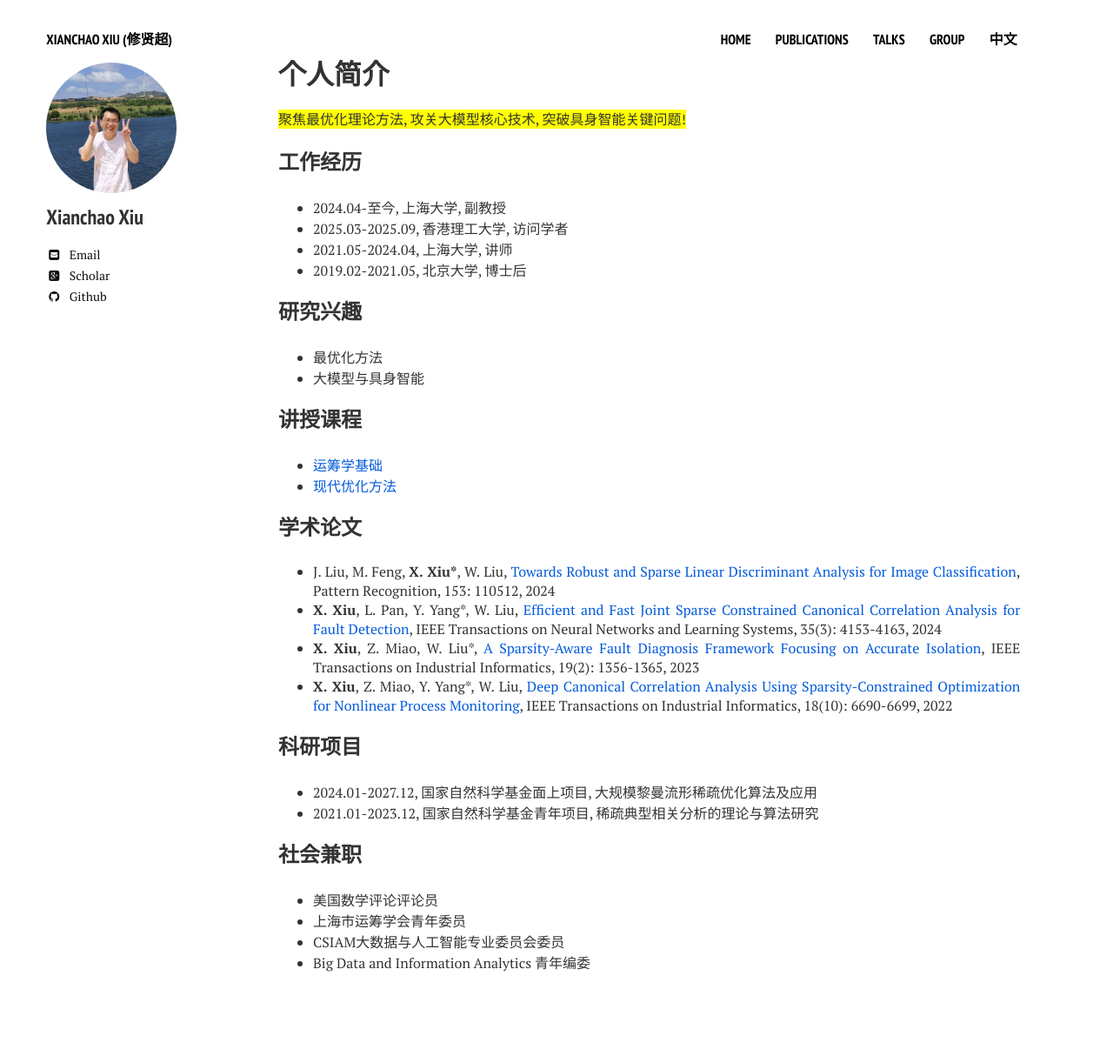
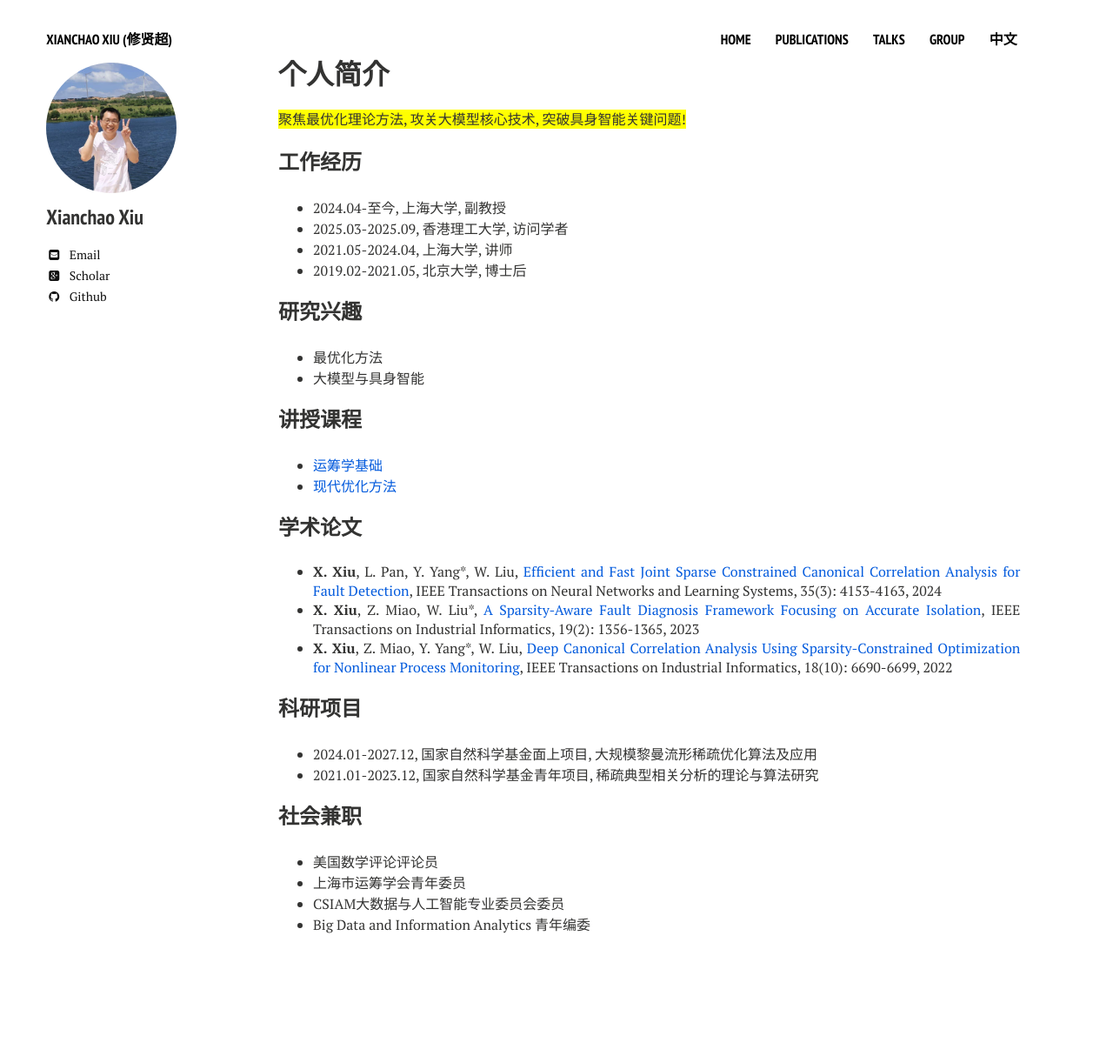
Before and after one commit to xianchaoxiu/xianchaoxiu.github.io, a Jekyll site: the page built from chinese/index.md, in a window 1280 px wide. Shown: the whole page at 87% size. Built offline with Jekyll 4.4.1, drawn with Linux system fonts in a browser that asks for light colours; nearby versions of some CDN libraries; after the commit the page ends 1170 px from its top, so only the background shows below that.

Commit message:
Update index.md

```diff
--- a/chinese/index.md
+++ b/chinese/index.md
@@ -29,7 +29,6 @@ share: false
 
 
 ### 学术论文
-* J. Liu, M. Feng, <b>X. Xiu*</b>, W. Liu, <a href="https://www.sciencedirect.com/science/article/abs/pii/S0031320324002632" class="textlink" target="_blank">Towards Robust and Sparse Linear Discriminant Analysis for Image Classification</a>, Pattern Recognition, 153: 110512, 2024 <br>
 * <b>X. Xiu</b>, L. Pan, Y. Yang*, W. Liu, <a href="https://ieeexplore.ieee.org/document/9887978" class="textlink" target="_blank">Efficient and Fast Joint Sparse Constrained Canonical Correlation Analysis for Fault Detection</a>, IEEE Transactions on Neural Networks and Learning Systems, 35(3): 4153-4163, 2024 <br>
 * <b>X. Xiu</b>, Z. Miao, W. Liu*, <a href="https://ieeexplore.ieee.org/abstract/document/9788040" class="textlink" target="_blank">A Sparsity-Aware Fault Diagnosis Framework Focusing on Accurate Isolation</a>, IEEE Transactions on Industrial Informatics, 19(2): 1356-1365, 2023 <br>
 * <b>X. Xiu</b>, Z. Miao, Y. Yang*, W. Liu, <a href="https://ieeexplore.ieee.org/document/9583864" class="textlink" target="_blank">Deep Canonical Correlation Analysis Using Sparsity-Constrained Optimization for Nonlinear Process Monitoring</a>, IEEE Transactions on Industrial Informatics, 18(10): 6690-6699, 2022
```
